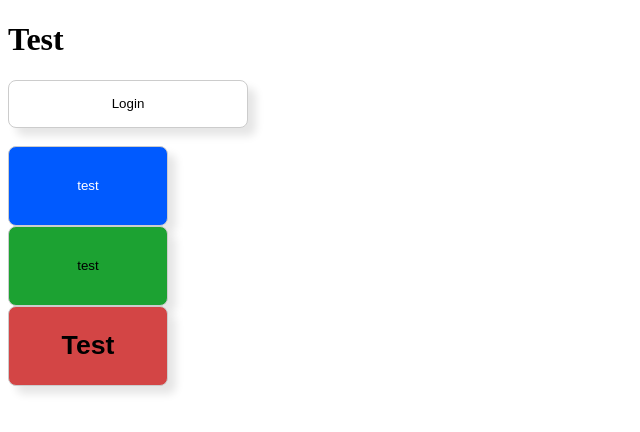
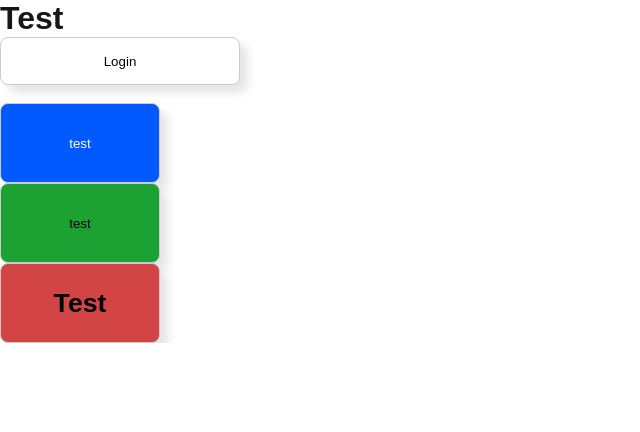
Before and after one commit to justusbruegmann/stechuhr, a Next.js app: page /ctest in a window 1280 px wide. Shown: the top 432 px of the page, without its empty margins (0-640 px from the left). Built offline with nearby package versions, Linux system fonts and the light colour scheme.

Commit message:
Wrap the page with a layout

```diff
--- a/src/app/layout.tsx
+++ b/src/app/layout.tsx
@@ -1,6 +1,8 @@
 import type { Metadata } from "next";
 import { Geist, Geist_Mono } from "next/font/google";
 import "./globals.css";
+import React from "react";
+import SidepaneProvider from "@/contexts/SidepaneContext";
 
 const geistSans = Geist({
   variable: "--font-geist-sans",
@@ -12,10 +14,10 @@ const geistMono = Geist_Mono({
   subsets: ["latin"],
 });
 
-export const metadata: Metadata = {
-  title: "Create Next App",
-  description: "Generated by create next app",
-};
+// export const metadata: Metadata = {
+//   title: "Create Next App",
+//   description: "Generated by create next app",
+// };
 
 export default function RootLayout({
   children,
@@ -25,7 +27,7 @@ export default function RootLayout({
   return (
     <html lang="en">
       <body className={`${geistSans.variable} ${geistMono.variable}`}>
-        {children}
+          {children}
       </body>
     </html>
   );
--- /dev/null
+++ b/src/pages/_app.tsx
@@ -0,0 +1,10 @@
+import RootLayout from "@/app/layout";
+import {AppProps} from "next/app";
+
+export default function MyApp({ Component, pageProps }: AppProps) {
+    return (
+        <RootLayout>
+            <Component {...pageProps} />
+        </RootLayout>
+    );
+}
```
